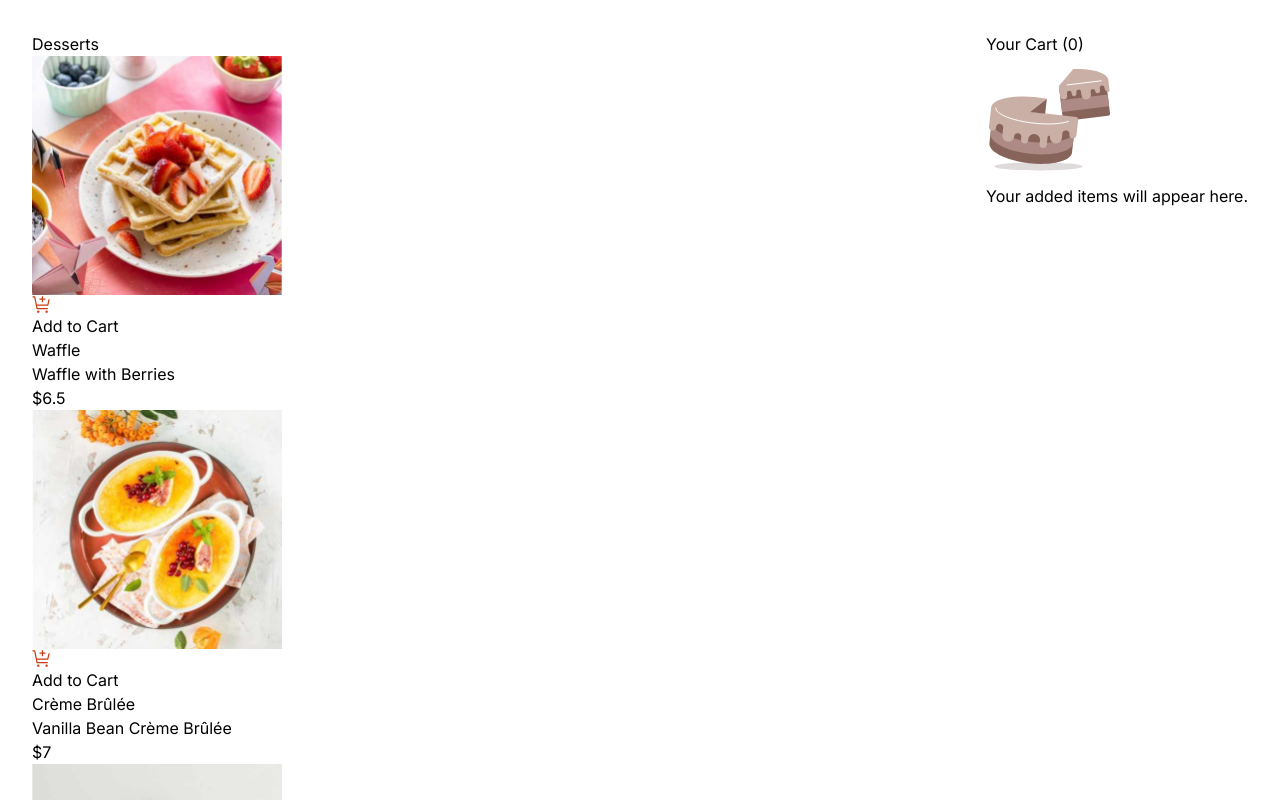
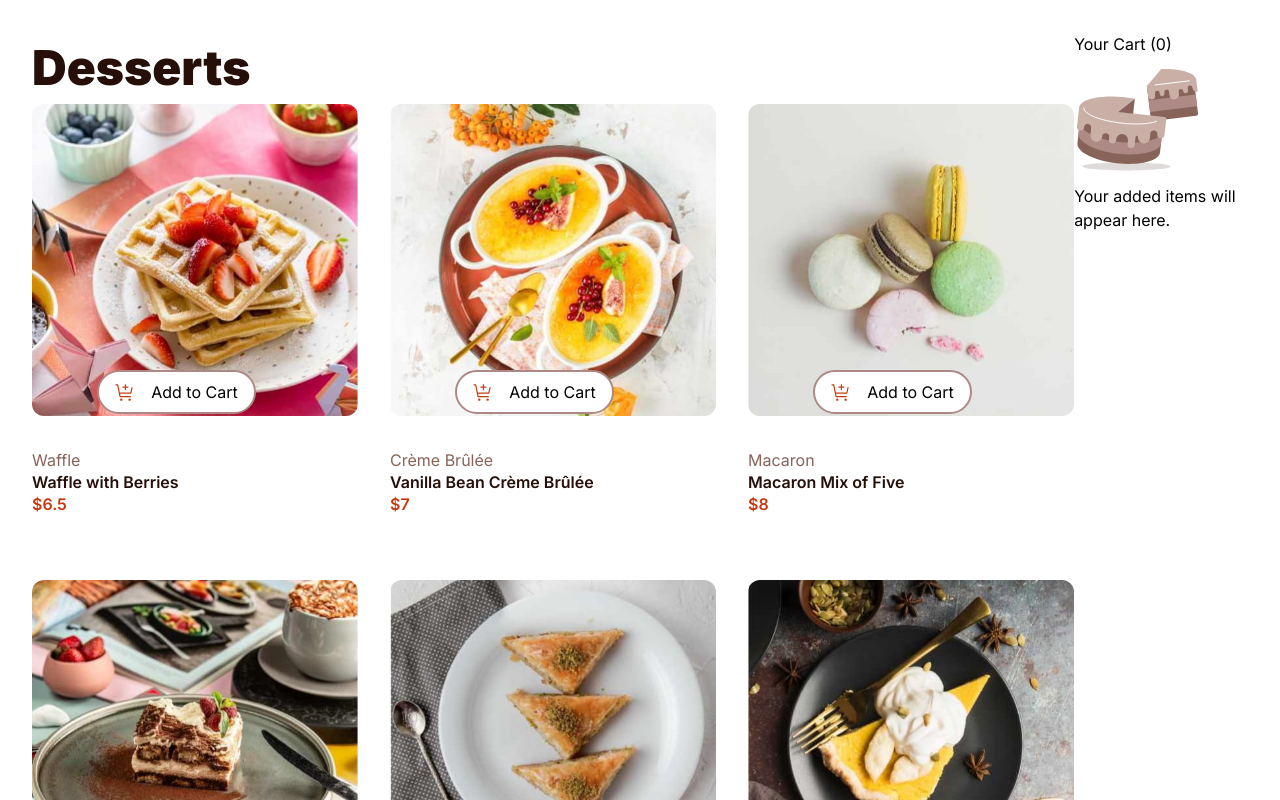
Before and after one commit to Rgit915/product-list-with-cart, a Next.js app: page / in a window 1280 px wide. Shown: the top 800 px of the page. Built offline with nearby package versions, Linux system fonts and the light colour scheme.

Commit message:
Add styling to Desserts page

```diff
--- a/app/ui/Desserts.jsx
+++ b/app/ui/Desserts.jsx
@@ -3,14 +3,15 @@ import Image from "next/image";
 import images from "../lib/data.json";
 
 export default function DessertPage() {
+
   return (
     <section className="dessert-page ">
-      <div className="heading">
-        <h2>
+      <div className="heading my-4">
+        <h2 className="text-5xl text-rose-900 font-black leading-10">
           Desserts
         </h2>
       </div>
-      <div className="dessert-menu">
+      <div className="dessert-menu md:grid md:grid-cols-3 md:gap-8">
         {images.map((item, index) => (
           <div className="dessert-item relative" key={index}>
             <div className="dessert-image-container ">
@@ -35,6 +36,8 @@ export default function DessertPage() {
                   alt={`${item.name} image`}
                   width={250}
                   height={240}
+
+                  className="rounded-xl object-cover w-full h-auto"
                 />
               </picture>
               {/* <Image
@@ -54,8 +57,8 @@ export default function DessertPage() {
               className="rounded-xl object-cover w-full h-auto"
             /> */}
             </div>
-            <div className="button-container ">
-              <button>
+            <div className="button-container w-[160x] h-[44px] absolute top-[60%] left-[20%]  flex justify-center space-x-6 ">
+              <button className=" button rounded-3xl border-2 border-rose-400 px-4 py-2 bg-white flex justify-between items-center gap-4">
                 <Image
                   src="/assets/images/icon-add-to-cart.svg"
                   alt="image cart icon"
@@ -66,14 +69,14 @@ export default function DessertPage() {
                 Add to Cart
               </button>
             </div>
-            <div className="dessert-details">
-              <span className="dessert-category">
+            <div className="dessert-details my-8">
+              <span className="dessert-category text-rose-500 font-normal leading-4 ">
                 {item.category}
               </span>
-              <p className="dessert-name">
+              <p className="dessert-name font-semibold text-rose-900 leading-5">
                 {item.name}
               </p>
-              <div className="dessert-price">
+              <div className="dessert-price text-red leading-6 font-semibold">
                 ${item.price}
               </div>
             </div>
```
